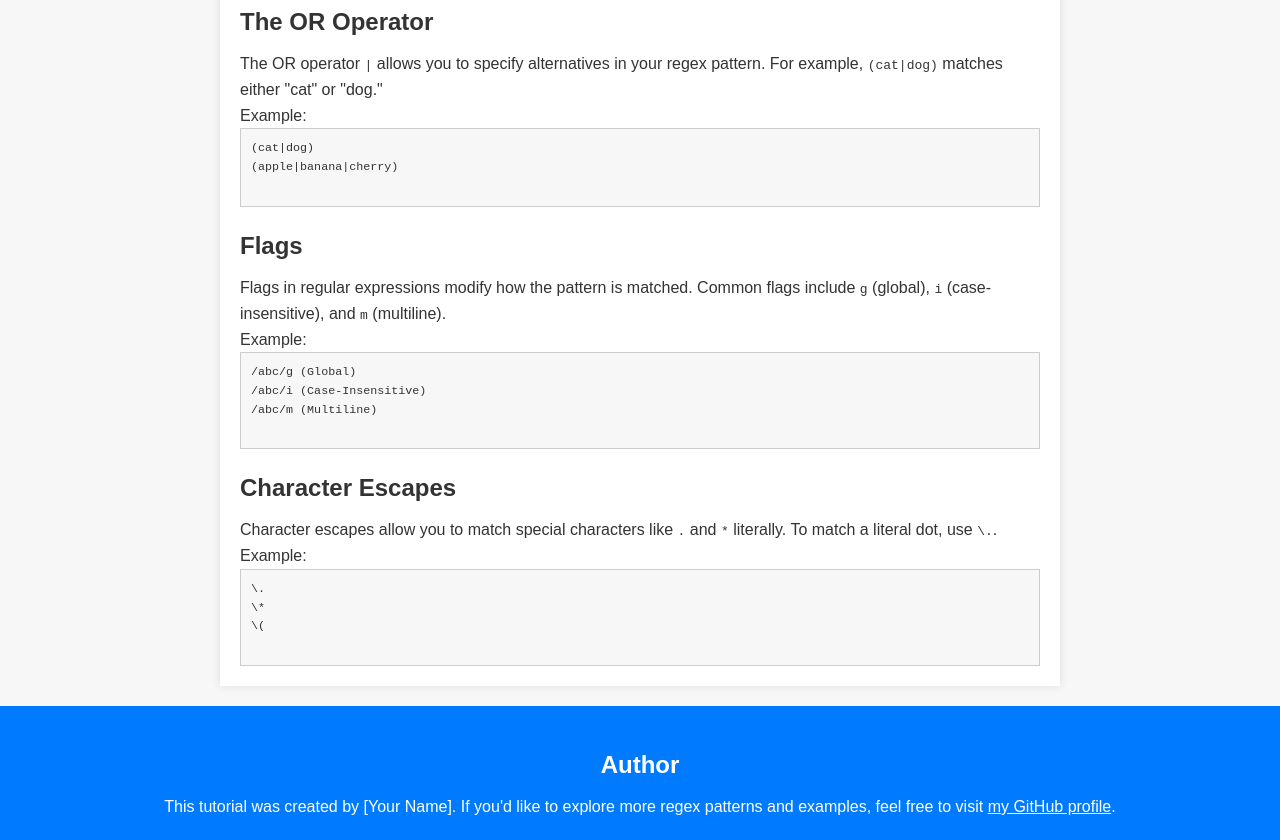
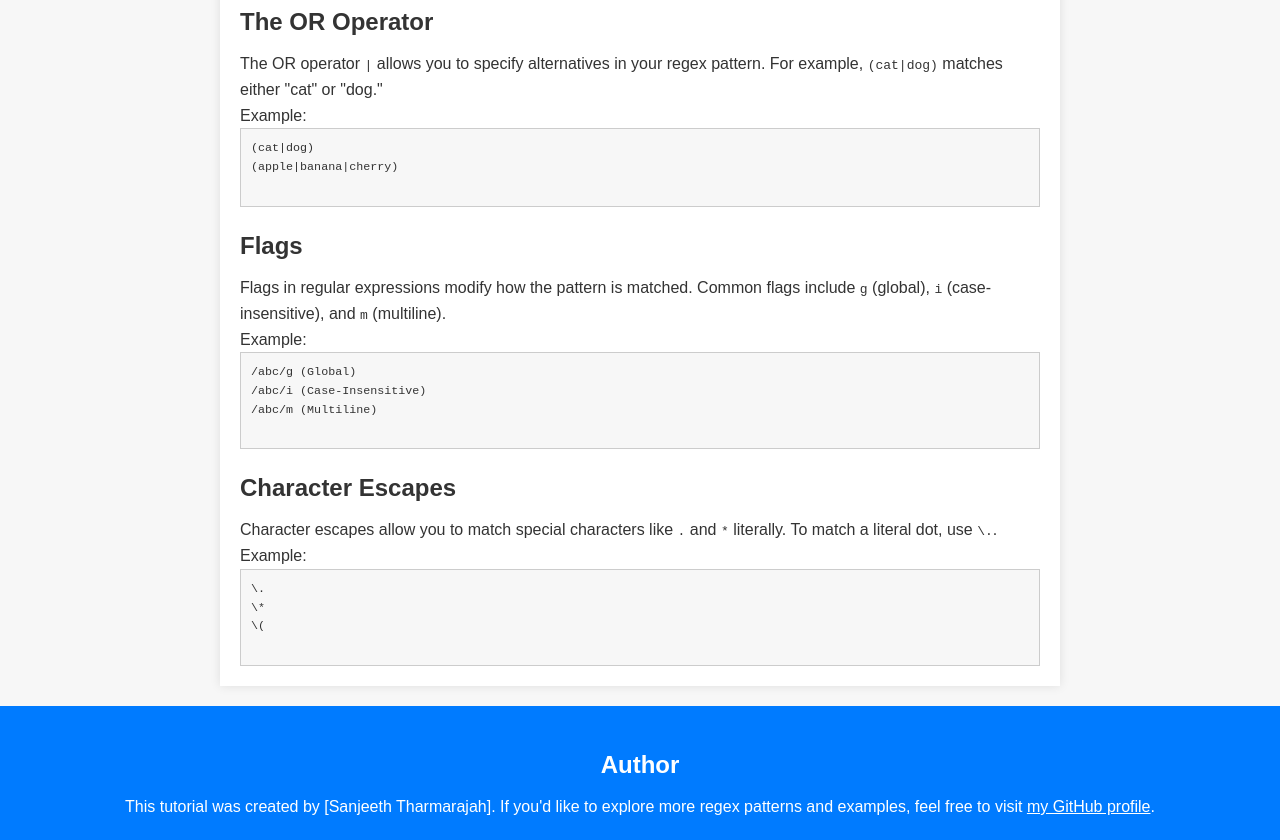
Before and after one commit to SanjeethTharmarajah/regextutorial, a plain HTML site: page index.html in a window 1280 px wide. Shown: the part 1877-2717 px from the top of the page. Drawn offline with Linux system fonts and the light colour scheme.

Commit message:
Update index.html

```diff
--- a/index.html
+++ b/index.html
@@ -122,7 +122,7 @@ zeroOrOne?
     <footer>
         <section id="author-info">
             <h2>Author</h2>
-            <p>This tutorial was created by [Your Name]. If you'd like to explore more regex patterns and examples, feel free to visit <a href="https://github.com/your-github-username">my GitHub profile</a>.</p>
+            <p>This tutorial was created by [Sanjeeth Tharmarajah]. If you'd like to explore more regex patterns and examples, feel free to visit <a href="https://github.com/SanjeethTharmarajah">my GitHub profile</a>.</p>
         </section>
     </footer>
 
```
